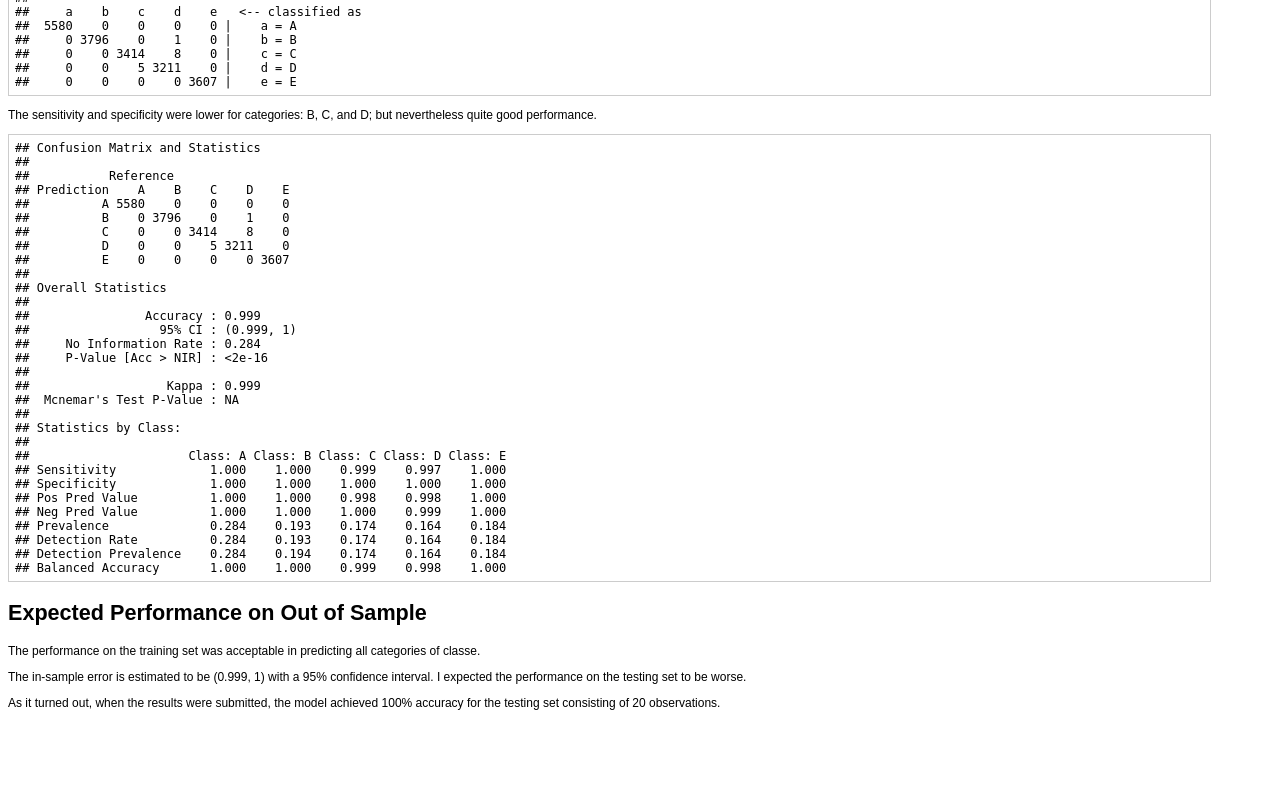
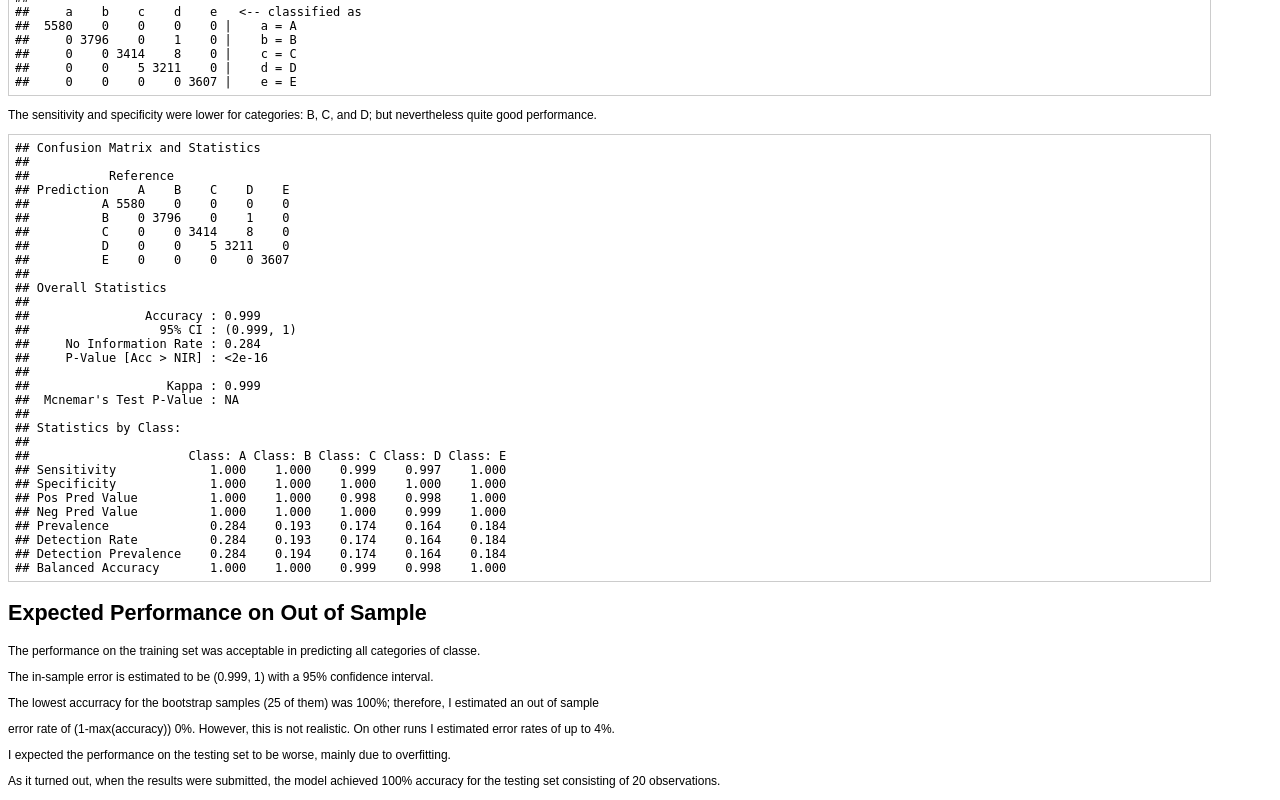
Before and after one commit to fammediavilla2/Practical-Machine-Learning, a plain HTML site: page index.html in a window 1280 px wide. Shown: the part 1383-2183 px from the top of the page. Before the commit the page ends 2105 px from the top, so only its background shows below. Drawn offline with Linux system fonts and the light colour scheme.

Commit message:
Update index.html

```diff
--- a/index.html
+++ b/index.html
@@ -259,7 +259,10 @@ hr {
 <h2>Expected Performance on Out of Sample</h2>
 
 <p>The performance on the training set was acceptable in predicting all categories of classe.</p>
-<p>The in-sample error is estimated to be (0.999, 1) with a 95% confidence interval. I expected the performance on the testing set to be worse.</p>
+<p>The in-sample error is estimated to be (0.999, 1) with a 95% confidence interval.</p>
+<p>The lowest accurracy for the bootstrap samples (25 of them) was 100%; therefore, I estimated an out of sample</p>
+<p>error rate of (1-max(accuracy)) 0%.  However, this is not realistic.  On other runs I estimated error rates of up to 4%.</p>
+<p>I expected the performance on the testing set to be worse, mainly due to overfitting.</p>
 <p>As it turned out, when the results were submitted, the model achieved 100% accuracy for the testing set consisting of 20 observations.</p>
 
 </body>
```
